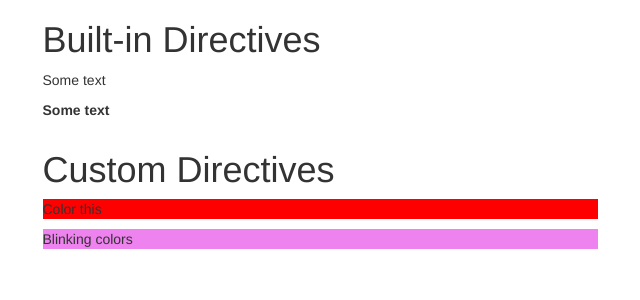
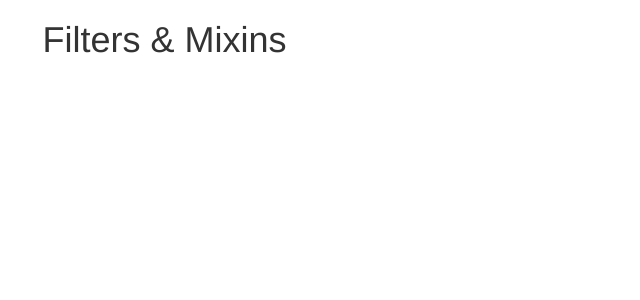
Before and after one commit to WojciechGladalski/Vue-Udemy, a Vue app: page / in a window 1280 px wide. Shown: the top 300 px of the page, without its empty margins (320-960 px from the left). Built offline with nearby package versions, Linux system fonts and the light colour scheme.

Commit message:
sekcja 13 - filtry i mixy

```diff
--- a/src/App.vue
+++ b/src/App.vue
@@ -2,16 +2,8 @@
     <div class="container">
         <div class="row">
             <div class="col-xs-12 col-sm-8 col-sm-offset-2 col-md-6 col-md-offset-3">
-                <h1>Built-in Directives</h1>
-                <p v-text="'Some text'"></p>
-                <p v-html="'<strong>Some text</strong>'"></p>
-            </div>
-        </div>
-        <div class="row">
-            <div class="col-xs-12 col-sm-8 col-sm-offset-2 col-md-6 col-md-offset-3">
-                <h1>Custom Directives</h1>
-                <p v-highlight:background.delayed="'red'">Color this</p>
-                <p v-local-text-highlight:background.delayed.blink="{mainColor: 'violet', secondColor: 'pink', delay: 500}">Blinking colors</p>
+                <h1>Filters & Mixins</h1>
+
             </div>
         </div>
     </div>
@@ -19,38 +11,6 @@
 
 <script>
     export default {
-        directives: {
-            'local-text-highlight': {
-                // eslint-disable-next-line no-unused-vars
-                bind(el, binding, vnode) {
-                    var delay = 0;
-                    if (binding.modifiers['delayed']) {
-                        delay = 3000
-                    }
-                    if (binding.modifiers['blink']) {
-                        let mainColor = binding.value.mainColor
-                        let secondColor = binding.value.secondColor
-                        let currentColor = mainColor
-                        setTimeout(()=> {
-                            setInterval(()=> {
-                                currentColor === secondColor ? currentColor = mainColor : currentColor = secondColor
-                                if (binding.arg === 'background') {
-                                    el.style.backgroundColor = currentColor
-                                } else {
-                                    el.style.color = currentColor
-                                }
-                            }, binding.value.delay)
-                        }, delay)
-                    } else {
-                        setTimeout(()=> {
-                            if (binding.arg === 'background') {
-                                el.style.backgroundColor = binding.value
-                            }
-                        }, delay)
-                    }
-                }
-            }
-        }
     }
 </script>
 
--- a/src/main.js
+++ b/src/main.js
@@ -9,23 +9,23 @@ Vue.config.productionTip = false
 //globalny komponent
 
 //customowe dyrektywy
-Vue.directive('highlight', {
-    //są różne metody podczas ustawianie dyrektyw (mają różny moment generowania się)
-    // eslint-disable-next-line no-unused-vars
-    bind(el, binding, vnode) {
-        //el.style.backgroundColor = 'green'
-        //el.style.backgroundColor = binding.value
-        var delay = 0;
-        if (binding.modifiers['delayed']) {
-            delay = 3000
-        }
-        setTimeout(()=> {
-            if (binding.arg == 'background') {
-                el.style.backgroundColor = binding.value
-            }
-        }, delay)
-    }
-})
+// Vue.directive('highlight', {
+//     //są różne metody podczas ustawianie dyrektyw (mają różny moment generowania się)
+//     // eslint-disable-next-line no-unused-vars
+//     bind(el, binding, vnode) {
+//         //el.style.backgroundColor = 'green'
+//         //el.style.backgroundColor = binding.value
+//         var delay = 0;
+//         if (binding.modifiers['delayed']) {
+//             delay = 3000
+//         }
+//         setTimeout(()=> {
+//             if (binding.arg == 'background') {
+//                 el.style.backgroundColor = binding.value
+//             }
+//         }, delay)
+//     }
+// })
 
 new Vue({
   render: h => h(App),
```
Also changed, not shown: src/deprecatedComponents/app6(customowe dyrektywy)/App.vue (added, +59 -0 lines), src/deprecatedComponents/app6(customowe dyrektywy)/main.js (added, +32 -0 lines).
